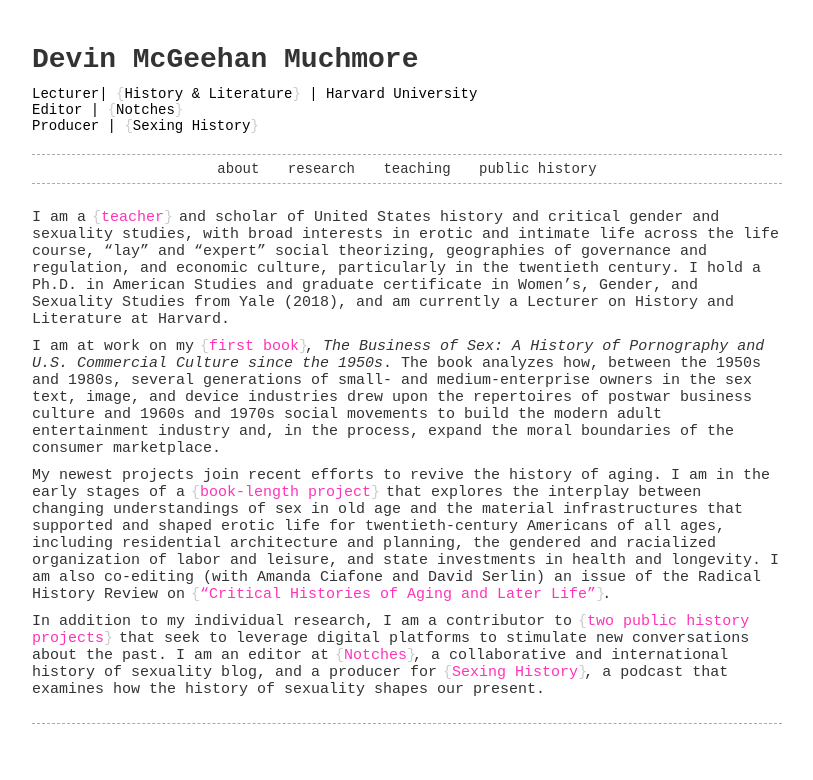
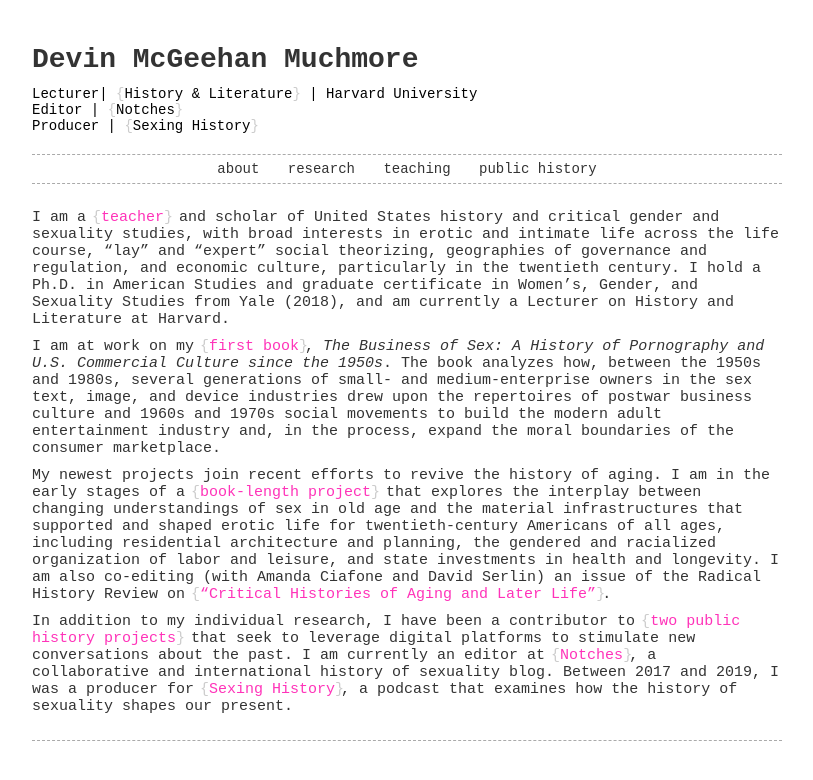
Before and after one commit to devintmm/devintmm.github.io, a Jekyll site: the page built from index.md, in a window 1280 px wide. Shown: the top 780 px of the page, without its empty margins (233-1046 px from the left). Built offline with Jekyll 4.4.1, drawn with Linux system fonts in a browser that asks for light colours.

Commit message:
Update index.md

```diff
--- a/index.md
+++ b/index.md
@@ -7,4 +7,4 @@ I am at work on my [first book](/research), *The Business of Sex: A History of P
 
 My newest projects join recent efforts to revive the history of aging. I am in the early stages of a [book-length project](/research) that explores the interplay between changing understandings of sex in old age and the material infrastructures that supported and shaped erotic life for twentieth-century Americans of all ages, including residential architecture and planning, the gendered and racialized organization of labor and leisure, and state investments in health and longevity. I am also co-editing (with Amanda Ciafone and David Serlin) an issue of the Radical History Review on ["Critical Histories of Aging and Later Life"](http://www.radicalhistoryreview.org/call-for-papers/critical-histories-of-aging-and-later-life/).
 
-In addition to my individual research, I am a contributor to [two public history projects](/public_history) that seek to leverage digital platforms to stimulate new conversations about the past. I am an editor at [Notches](http://notchesblog.com), a collaborative and international history of sexuality blog, and a producer for [Sexing History](sexinghistory.com), a podcast that examines how the history of sexuality shapes our present.
+In addition to my individual research, I have been a contributor to [two public history projects](/public_history) that seek to leverage digital platforms to stimulate new conversations about the past. I am currently an editor at [Notches](http://notchesblog.com), a collaborative and international history of sexuality blog. Between 2017 and 2019, I was a producer for [Sexing History](sexinghistory.com), a podcast that examines how the history of sexuality shapes our present.
```
